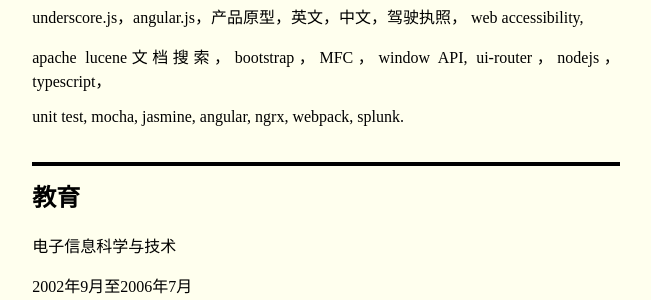
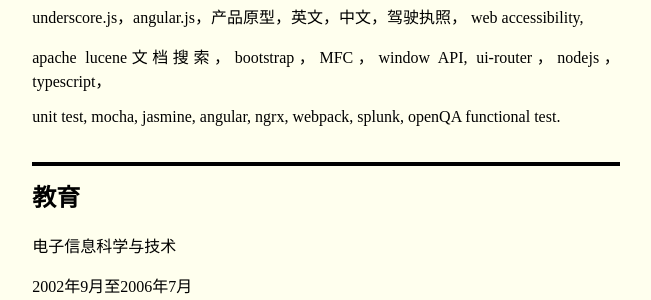
Before and after one commit to JianMeng/jianmeng.github.com, a Jekyll site: the page built from resumes/2013-01-04-Resume-CN.md, in a window 1280 px wide and 900 px high. Shown: the part 342-642 px from the top of the window, without its empty margins (314-965 px from the left). Built offline with Jekyll 4.4.1, drawn with Linux system fonts in a browser that asks for light colours.

Commit message:
Update 2013-01-04-Resume-CN.md

```diff
--- a/resumes/2013-01-04-Resume-CN.md
+++ b/resumes/2013-01-04-Resume-CN.md
@@ -18,7 +18,7 @@
 
 apache lucene文档搜索，bootstrap，MFC，window API, ui-router，nodejs，typescript，
 
-unit test, mocha, jasmine, angular, ngrx, webpack, splunk.
+unit test, mocha, jasmine, angular, ngrx, webpack, splunk, openQA functional test.
 
 ## 教育
 电子信息科学与技术
```
